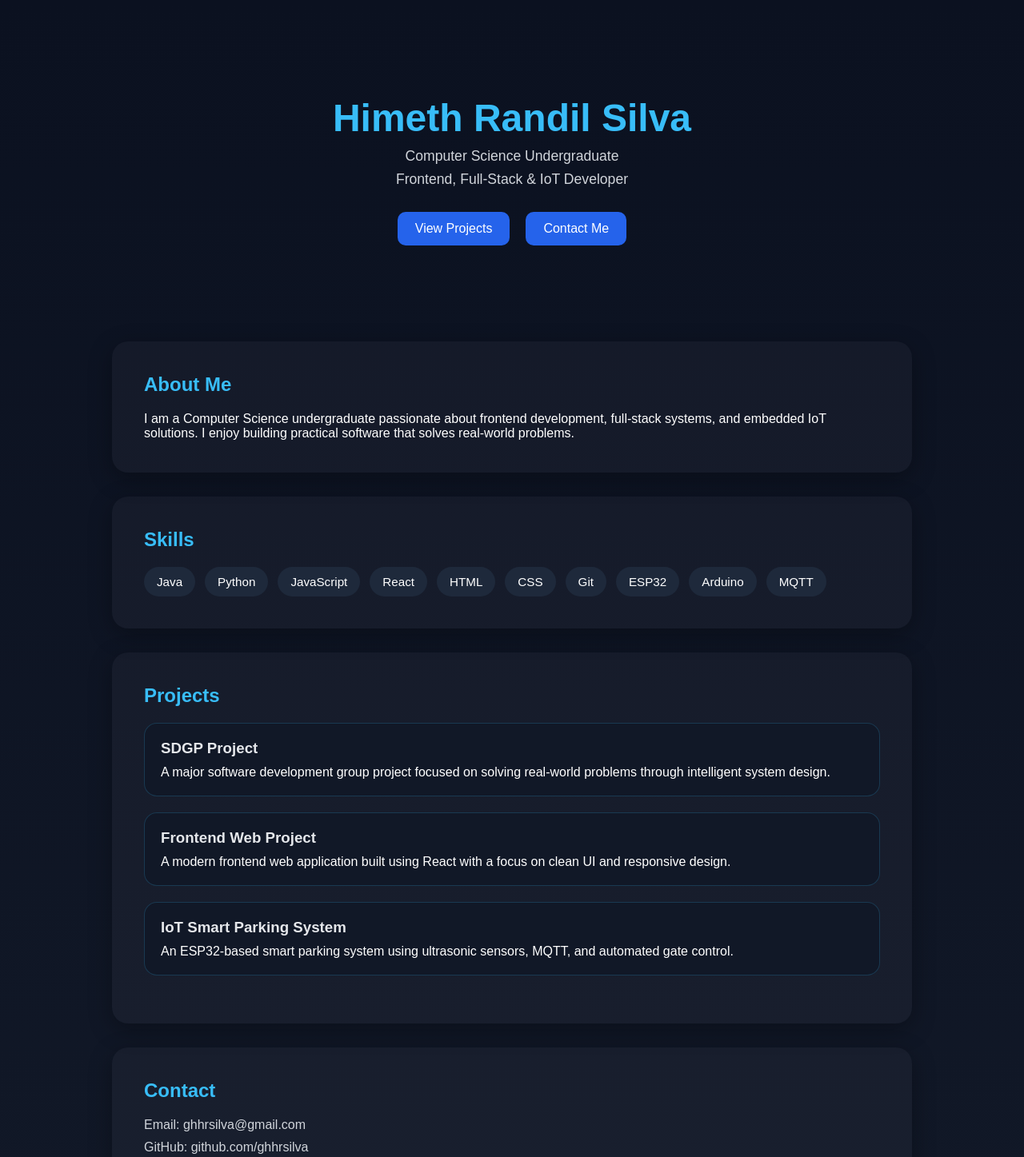
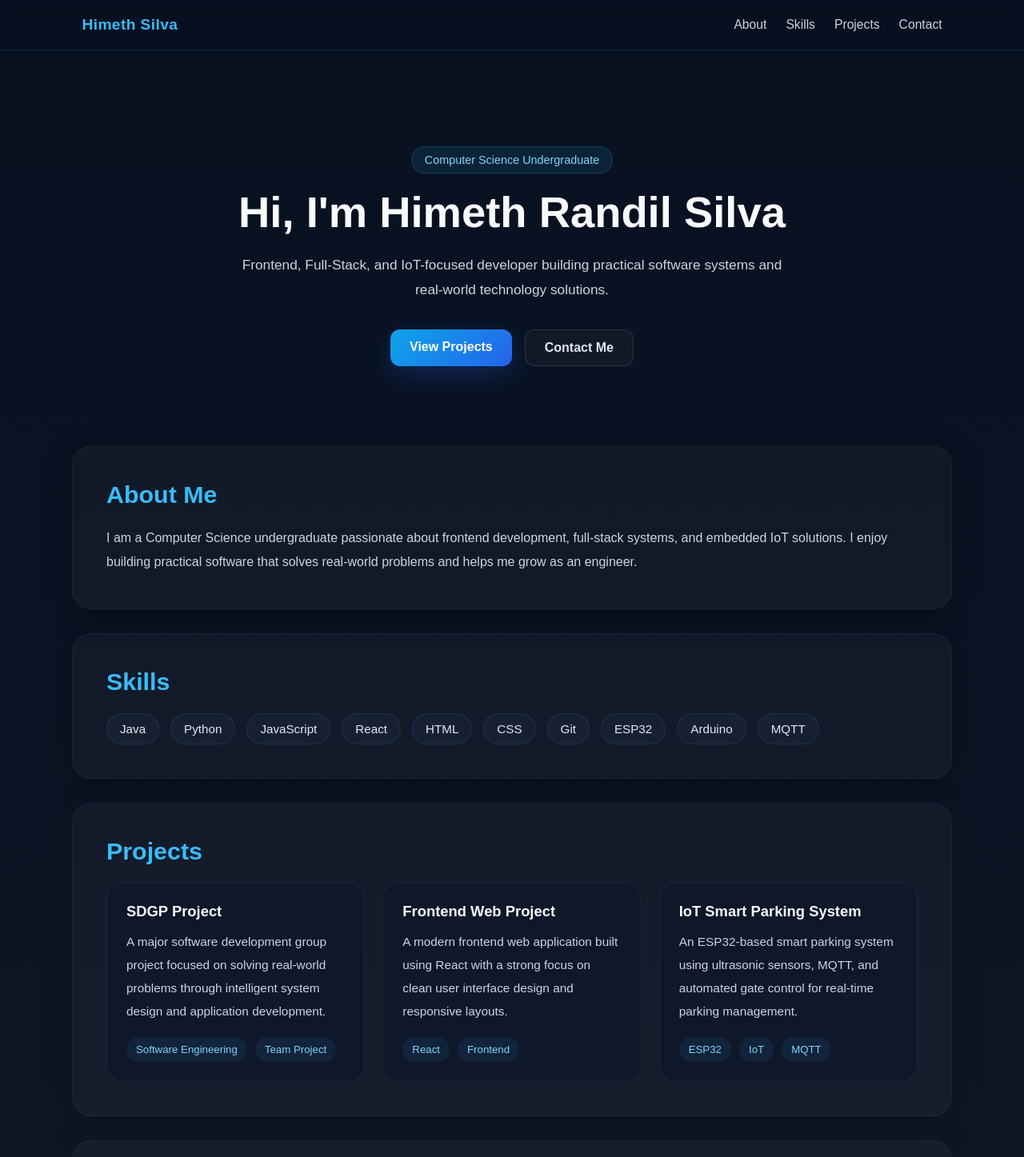
Before and after one commit to ghhrsilva/portfolio, a React app: page / in a window 1280 px wide. Shown: the top 1447 px of the page at 80% size. Built offline with nearby package versions, Linux system fonts and the light colour scheme; the HTML template or start-up script is replaced by a standard one.

Commit message:
Update portfolio design

```diff
--- a/src/App.css
+++ b/src/App.css
@@ -1,98 +1,247 @@
 .portfolio {
+  min-height: 100vh;
+  background: linear-gradient(180deg, #071120 0%, #0b1324 50%, #111827 100%);
+  color: #f8fafc;
   font-family: Arial, sans-serif;
-  background: linear-gradient(to bottom, #0b1120, #111827);
-  color: white;
-  min-height: 100vh;
-  padding: 0;
-  margin: 0;
 }
 
-section {
-  padding: 80px 20px;
-  max-width: 1000px;
-  margin: 0 auto;
+.navbar {
+  position: sticky;
+  top: 0;
+  z-index: 100;
+  backdrop-filter: blur(10px);
+  background: rgba(7, 17, 32, 0.75);
+  border-bottom: 1px solid rgba(56, 189, 248, 0.12);
+  display: flex;
+  justify-content: space-between;
+  align-items: center;
+  padding: 20px 8%;
+}
+
+.nav-logo {
+  font-size: 1.2rem;
+  font-weight: 700;
+  color: #38bdf8;
+  letter-spacing: 0.4px;
+}
+
+.nav-links {
+  display: flex;
+  gap: 24px;
+}
+
+.nav-links a {
+  text-decoration: none;
+  color: #cbd5e1;
+  font-size: 0.98rem;
+  transition: 0.25s ease;
+}
+
+.nav-links a:hover {
+  color: #38bdf8;
 }
 
 .hero {
+  padding: 120px 8% 100px;
+  display: flex;
+  justify-content: center;
+  align-items: center;
+}
+
+.hero-content {
+  max-width: 850px;
   text-align: center;
-  padding-top: 120px;
-  padding-bottom: 120px;
+}
+
+.hero-tag {
+  display: inline-block;
+  margin-bottom: 18px;
+  padding: 8px 16px;
+  background: rgba(56, 189, 248, 0.1);
+  border: 1px solid rgba(56, 189, 248, 0.18);
+  color: #7dd3fc;
+  border-radius: 999px;
+  font-size: 0.9rem;
 }
 
 .hero h1 {
-  font-size: 3rem;
-  margin-bottom: 10px;
+  font-size: 3.4rem;
+  line-height: 1.15;
+  margin-bottom: 18px;
+  color: #f8fafc;
+}
+
+.hero-description {
+  max-width: 700px;
+  margin: 0 auto;
+  color: #cbd5e1;
+  font-size: 1.08rem;
+  line-height: 1.8;
+}
+
+.hero-buttons {
+  margin-top: 34px;
+  display: flex;
+  gap: 16px;
+  justify-content: center;
+  flex-wrap: wrap;
+}
+
+.btn {
+  text-decoration: none;
+  padding: 13px 24px;
+  border-radius: 12px;
+  font-weight: 600;
+  transition: 0.25s ease;
+}
+
+.primary-btn {
+  background: linear-gradient(135deg, #0ea5e9, #2563eb);
+  color: white;
+  box-shadow: 0 10px 30px rgba(37, 99, 235, 0.25);
+}
+
+.primary-btn:hover {
+  transform: translateY(-2px);
+  opacity: 0.95;
+}
+
+.secondary-btn {
+  background: rgba(255, 255, 255, 0.03);
+  color: #e2e8f0;
+  border: 1px solid rgba(148, 163, 184, 0.2);
+}
+
+.secondary-btn:hover {
+  border-color: rgba(56, 189, 248, 0.35);
   color: #38bdf8;
 }
 
-.hero p {
-  font-size: 1.1rem;
-  color: #d1d5db;
-  margin: 8px 0;
+.section-card {
+  max-width: 1100px;
+  margin: 0 auto 30px;
+  padding: 42px;
+  border-radius: 24px;
+  background: rgba(255, 255, 255, 0.03);
+  border: 1px solid rgba(56, 189, 248, 0.08);
+  box-shadow: 0 10px 40px rgba(0, 0, 0, 0.22);
 }
 
-.hero-buttons {
-  margin-top: 30px;
+.section-card h2 {
+  color: #38bdf8;
+  font-size: 1.9rem;
+  margin-bottom: 22px;
 }
 
-.hero-buttons a {
-  display: inline-block;
-  margin: 0 10px;
-  padding: 12px 22px;
-  border-radius: 10px;
-  text-decoration: none;
-  color: white;
-  background-color: #2563eb;
-  transition: 0.3s ease;
-}
-
-.hero-buttons a:hover {
-  background-color: #1d4ed8;
-}
-
-.about,
-.skills,
-.projects,
-.contact {
-  background: rgba(255, 255, 255, 0.03);
-  margin-bottom: 30px;
-  border-radius: 20px;
-  padding: 40px;
-  box-shadow: 0 8px 30px rgba(0, 0, 0, 0.3);
-}
-
-h2 {
-  color: #38bdf8;
-  margin-bottom: 20px;
+.section-card p {
+  color: #cbd5e1;
+  line-height: 1.9;
+  font-size: 1rem;
 }
 
 .skill-list {
   display: flex;
   flex-wrap: wrap;
-  gap: 12px;
+  gap: 14px;
 }
 
 .skill-list span {
-  background: #1e293b;
   padding: 10px 16px;
   border-radius: 999px;
+  background: #172033;
+  border: 1px solid rgba(56, 189, 248, 0.12);
+  color: #e2e8f0;
   font-size: 0.95rem;
+  transition: 0.25s ease;
+}
+
+.skill-list span:hover {
+  transform: translateY(-2px);
+  border-color: rgba(56, 189, 248, 0.35);
+  color: #38bdf8;
+}
+
+.projects-grid {
+  display: grid;
+  grid-template-columns: repeat(auto-fit, minmax(260px, 1fr));
+  gap: 22px;
 }
 
 .project-card {
-  background: #111827;
-  padding: 20px;
-  border-radius: 16px;
-  margin-bottom: 20px;
-  border: 1px solid rgba(56, 189, 248, 0.2);
+  background: #0f172a;
+  border: 1px solid rgba(56, 189, 248, 0.1);
+  border-radius: 20px;
+  padding: 24px;
+  transition: 0.25s ease;
+}
+
+.project-card:hover {
+  transform: translateY(-4px);
+  border-color: rgba(56, 189, 248, 0.35);
+  box-shadow: 0 12px 30px rgba(0, 0, 0, 0.22);
 }
 
 .project-card h3 {
-  margin-bottom: 10px;
-  color: #e5e7eb;
+  margin-bottom: 12px;
+  color: #f8fafc;
+  font-size: 1.15rem;
 }
 
-.contact p {
-  margin: 10px 0;
-  color: #d1d5db;
+.project-card p {
+  font-size: 0.96rem;
 }
+
+.project-tags {
+  margin-top: 18px;
+  display: flex;
+  flex-wrap: wrap;
+  gap: 10px;
+}
+
+.project-tags span {
+  font-size: 0.83rem;
+  padding: 8px 12px;
+  border-radius: 999px;
+  background: rgba(56, 189, 248, 0.08);
+  color: #7dd3fc;
+}
+
+.contact-list p {
+  margin-bottom: 14px;
+}
+
+.contact-list a {
+  color: #38bdf8;
+  text-decoration: none;
+}
+
+.contact-list a:hover {
+  text-decoration: underline;
+}
+
+@media (max-width: 768px) {
+  .navbar {
+    padding: 16px 5%;
+    flex-direction: column;
+    gap: 14px;
+  }
+
+  .nav-links {
+    flex-wrap: wrap;
+    justify-content: center;
+    gap: 14px;
+  }
+
+  .hero {
+    padding: 90px 5% 70px;
+  }
+
+  .hero h1 {
+    font-size: 2.3rem;
+  }
+
+  .section-card {
+    margin: 0 5% 24px;
+    padding: 28px;
+  }
+}
--- a/src/App.jsx
+++ b/src/App.jsx
@@ -3,27 +3,47 @@ import "./App.css";
 function App() {
   return (
     <div className="portfolio">
+      <nav className="navbar">
+        <div className="nav-logo">Himeth Silva</div>
+        <div className="nav-links">
+          <a href="#about">About</a>
+          <a href="#skills">Skills</a>
+          <a href="#projects">Projects</a>
+          <a href="#contact">Contact</a>
+        </div>
+      </nav>
+
       <section className="hero">
-        <h1>Himeth Randil Silva</h1>
-        <p>Computer Science Undergraduate</p>
-        <p>Frontend, Full-Stack & IoT Developer</p>
+        <div className="hero-content">
+          <p className="hero-tag">Computer Science Undergraduate</p>
+          <h1>Hi, I'm Himeth Randil Silva</h1>
+          <p className="hero-description">
+            Frontend, Full-Stack, and IoT-focused developer building practical
+            software systems and real-world technology solutions.
+          </p>
 
           <div className="hero-buttons">
-          <a href="#projects">View Projects</a>
-          <a href="#contact">Contact Me</a>
+            <a href="#projects" className="btn primary-btn">
+              View Projects
+            </a>
+            <a href="#contact" className="btn secondary-btn">
+              Contact Me
+            </a>
+          </div>
         </div>
       </section>
 
-      <section className="about">
+      <section className="section-card" id="about">
         <h2>About Me</h2>
         <p>
           I am a Computer Science undergraduate passionate about frontend
           development, full-stack systems, and embedded IoT solutions. I enjoy
-          building practical software that solves real-world problems.
+          building practical software that solves real-world problems and helps
+          me grow as an engineer.
         </p>
       </section>
 
-      <section className="skills">
+      <section className="section-card" id="skills">
         <h2>Skills</h2>
         <div className="skill-list">
           <span>Java</span>
@@ -39,39 +59,78 @@ function App() {
         </div>
       </section>
 
-      <section className="projects" id="projects">
+      <section className="section-card" id="projects">
         <h2>Projects</h2>
 
+        <div className="projects-grid">
           <div className="project-card">
             <h3>SDGP Project</h3>
             <p>
               A major software development group project focused on solving
-            real-world problems through intelligent system design.
+              real-world problems through intelligent system design and
+              application development.
             </p>
+            <div className="project-tags">
+              <span>Software Engineering</span>
+              <span>Team Project</span>
+            </div>
           </div>
 
           <div className="project-card">
             <h3>Frontend Web Project</h3>
             <p>
-            A modern frontend web application built using React with a focus on
-            clean UI and responsive design.
+              A modern frontend web application built using React with a strong
+              focus on clean user interface design and responsive layouts.
             </p>
+            <div className="project-tags">
+              <span>React</span>
+              <span>Frontend</span>
+            </div>
           </div>
 
           <div className="project-card">
             <h3>IoT Smart Parking System</h3>
             <p>
-            An ESP32-based smart parking system using ultrasonic sensors, MQTT,
-            and automated gate control.
+              An ESP32-based smart parking system using ultrasonic sensors,
+              MQTT, and automated gate control for real-time parking
+              management.
             </p>
+            <div className="project-tags">
+              <span>ESP32</span>
+              <span>IoT</span>
+              <span>MQTT</span>
+            </div>
+          </div>
         </div>
       </section>
 
-      <section className="contact" id="contact">
+      <section className="section-card contact-section" id="contact">
         <h2>Contact</h2>
-        <p>Email: ghhrsilva@gmail.com</p>
-        <p>GitHub: github.com/ghhrsilva</p>
-        <p>LinkedIn: linkedin.com/in/himeth-silva</p>
+        <div className="contact-list">
+          <p>
+            <strong>Email:</strong> ghhrsilva@gmail.com
+          </p>
+          <p>
+            <strong>GitHub:</strong>{" "}
+            <a
+              href="https://github.com/ghhrsilva"
+              target="_blank"
+              rel="noreferrer"
+            >
+              github.com/ghhrsilva
+            </a>
+          </p>
+          <p>
+            <strong>LinkedIn:</strong>{" "}
+            <a
+              href="https://linkedin.com/in/himeth-silva"
+              target="_blank"
+              rel="noreferrer"
+            >
+              linkedin.com/in/himeth-silva
+            </a>
+          </p>
+        </div>
       </section>
     </div>
   );
--- a/src/index.css
+++ b/src/index.css
@@ -10,5 +10,5 @@ html {
 
 body {
   margin: 0;
-  background: #0b1120;
+  background: #071120;
 }
```
Lines whose indentation alone changed are shown as unchanged.
